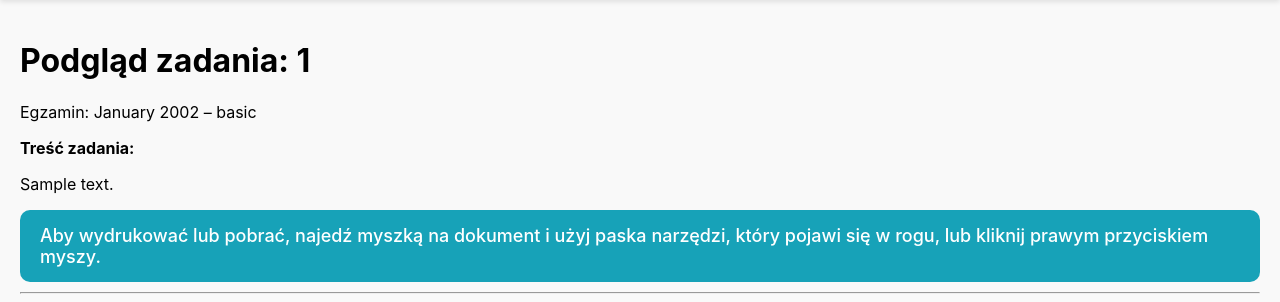
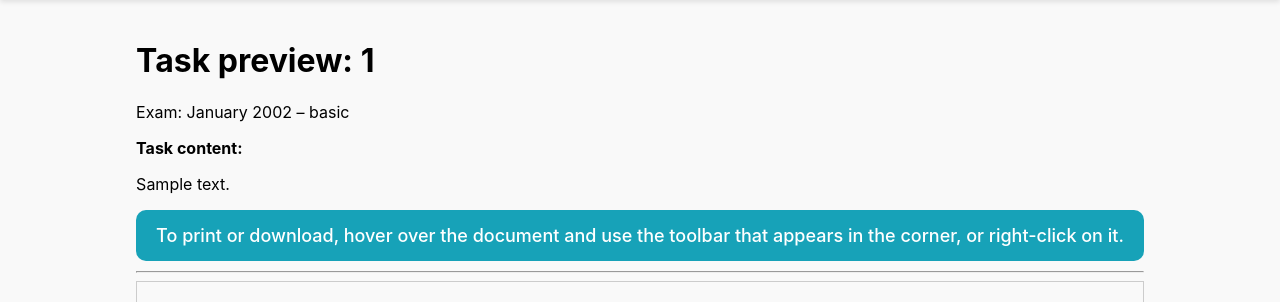
Before and after one commit to DorianWlodarczykZapas/TutorApp, a Django app: page /examination-tasks/tasks/1/ in a window 1280 px wide. Shown: the part 89-391 px from the top of the page. Run offline with Django 4.2, Linux system fonts and the light colour scheme; tables that the repository leaves empty hold one stand-in row (values such as "Sample post"); a map, chart or similar area stays blank; some libraries are stand-ins or nearby versions.

Commit message:
refactor: Changed text into english

```diff
--- a/TutorApp/templates/examination_tasks/exam_preview.html
+++ b/TutorApp/templates/examination_tasks/exam_preview.html
@@ -1,21 +1,21 @@
 {% extends "base.html" %}
 {% load i18n %}
 {% block title %}
-    {% trans "Zadanie" %} {{ task.task_id }} | {{ task.exam }}
+    {% trans "Task" %} {{ task.task_id }} | {{ task.exam }}
 {% endblock %}
 {% block content %}
     <div class="container mt-4">
-        <h1>{% trans "Podgląd zadania" %}: {{ task.task_id }}</h1>
-        <p class="lead">{% trans "Egzamin" %}: {{ task.exam }}</p>
+        <h1>{% trans "Task preview" %}: {{ task.task_id }}</h1>
+        <p class="lead">{% trans "Exam" %}: {{ task.exam }}</p>
         {% if task.content %}
             <div class="mb-4 p-3 border rounded bg-light">
-                <strong>{% trans "Treść zadania" %}:</strong>
+                <strong>{% trans "Task content" %}:</strong>
                 <p>{{ task.content|linebreaks }}</p>
             </div>
         {% endif %}
         <div class="alert alert-info my-3">
             <i class="fas fa-info-circle"></i>
-            {% trans "Aby wydrukować lub pobrać, najedź myszką na dokument i użyj paska narzędzi, który pojawi się w rogu, lub kliknij prawym przyciskiem myszy." %}
+            {% trans "To print or download, hover over the document and use the toolbar that appears in the corner, or right-click on it." %}
         </div>
         <hr>
         <div class="pdf-viewer-container"
```
